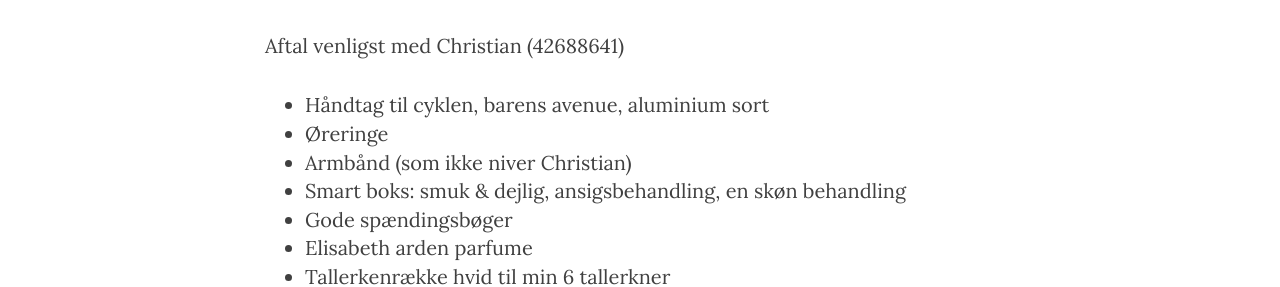
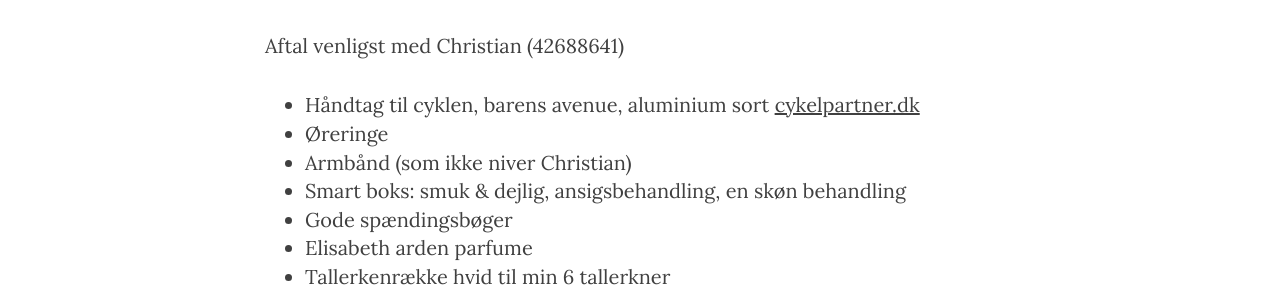
Before and after one commit to clysel/christian.lysel.net, a Jekyll site: the page built from gave.markdown, in a window 1280 px wide. Shown: the part 656-943 px from the top of the page. Built offline with Jekyll 4.4.1, drawn with Linux system fonts in a browser that asks for light colours; nearby versions of some CDN libraries.

Commit message:
Update gave.markdown

```diff
--- a/gave.markdown
+++ b/gave.markdown
@@ -12,7 +12,7 @@ header-img: "img/about-bg.jpg"
 
 Aftal venligst med Christian (42688641)
 
-* Håndtag til cyklen, barens avenue, aluminium sort
+* Håndtag til cyklen, barens avenue, aluminium sort [cykelpartner.dk](http://www.cykelpartner.dk/barends-avenue-aluminium-sort_A610108.html)
 * Øreringe
 * Armbånd (som ikke niver Christian)
 * Smart boks: smuk & dejlig, ansigsbehandling, en skøn behandling
```
